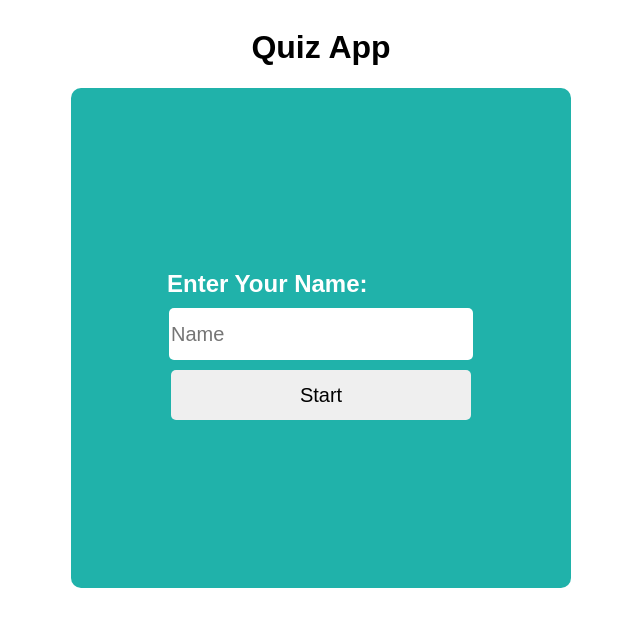
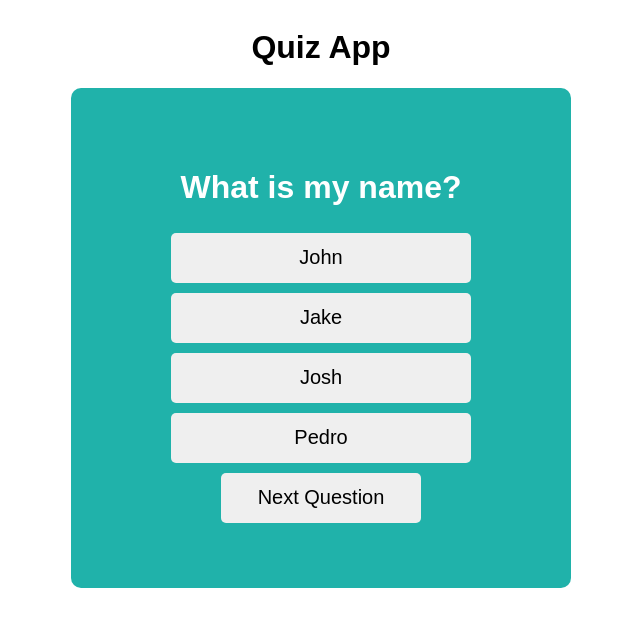
Before and after one commit to Koshur1504/QuizApp, a React (Create React App) app: page / in a window 1280 px wide. Shown: the top 626 px of the page, without its empty margins (319-959 px from the left). Built offline with nearby package versions, Linux system fonts and the light colour scheme.

Commit message:
Changing css

```diff
--- a/src/App.css
+++ b/src/App.css
@@ -71,6 +71,9 @@ h3 {
 .chosen {
   background-color: lightpink;
 }
+.qbtn:hover {
+  background-color: lightpink;
+}
 .btn1 {
   width: 200px;
 }
--- a/src/App.js
+++ b/src/App.js
@@ -7,7 +7,7 @@ import EndScreen from "./components/EndScreen";
 import { gameStateContext } from "./helper/Context";
 
 export default function App() {
-  const [gameState, setGameState] = useState("menu");
+  const [gameState, setGameState] = useState("playing");
   const [userName, setUserName] = useState("");
   const [score, setScore] = useState(0);
 
--- a/src/components/Quiz.jsx
+++ b/src/components/Quiz.jsx
@@ -69,25 +69,26 @@ export default function Quiz() {
       <h1>{Questions[currentQuestion].prompt}</h1>
       <div className="questions">
         <button
-          className={`${styleA}`}
+          className={`${styleA} qbtn`}
+
           onClick={() => buttonHandler("optionA")}
         >
           {Questions[currentQuestion].optionA}
         </button>
         <button
-          className={`${styleB}`}
+          className={`${styleB} qbtn`}
           onClick={() => buttonHandler("optionB")}
         >
           {Questions[currentQuestion].optionB}
         </button>
         <button
-          className={`${styleC}`}
+          className={`${styleC} qbtn`}
           onClick={() => buttonHandler("optionC")}
         >
           {Questions[currentQuestion].optionC}
         </button>
         <button
-          className={`${styleD}`}
+          className={`${styleD} qbtn`}
           onClick={() => buttonHandler("optionD")}
         >
           {Questions[currentQuestion].optionD}
```
